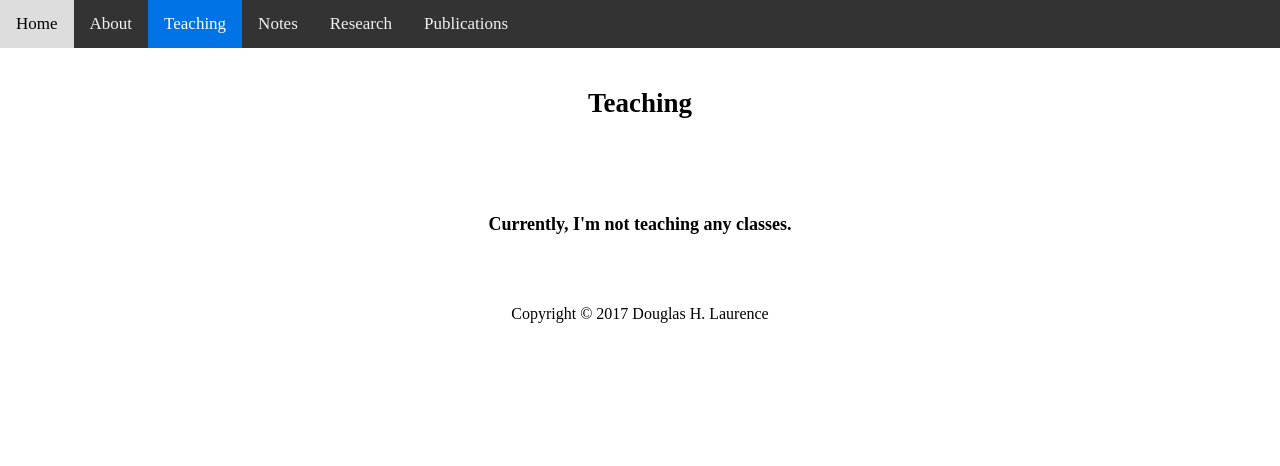
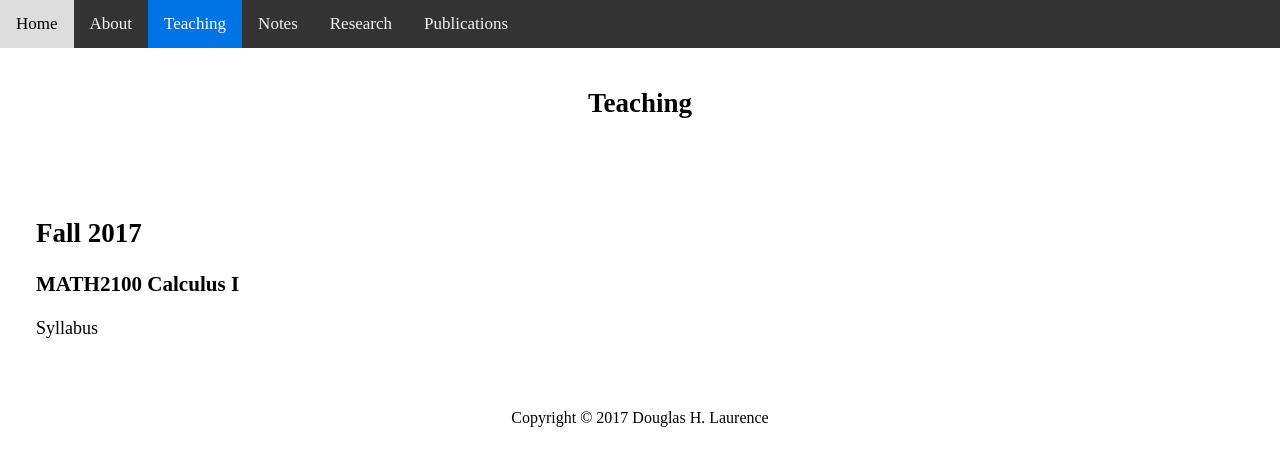
Before and after one commit to dhlaurence/dhlaurence.github.io, a Jekyll site: the page built from teaching.html, in a window 1280 px wide. Shown: the top 466 px of the page. Built offline with Jekyll 4.4.1, drawn with Linux system fonts in a browser that asks for light colours.

Commit message:
Update teaching.html

```diff
--- a/teaching.html
+++ b/teaching.html
@@ -8,7 +8,11 @@ title: Teaching
 </header>
 
 <article>
+  <h2>Fall 2017</h2>
+
+  <h3>MATH2100 Calculus I</h3>
+
   <p>
-    <center><b>Currently, I'm not teaching any classes.</b></center>
+    Syllabus
   </p>
 </article>
```
